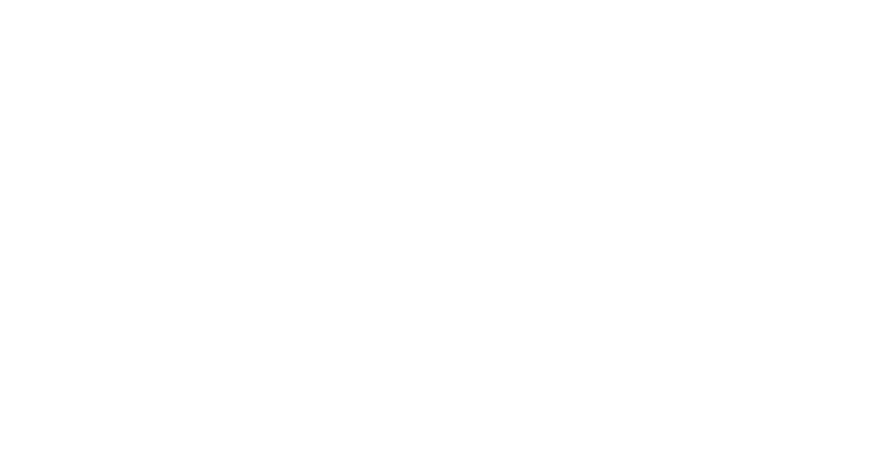
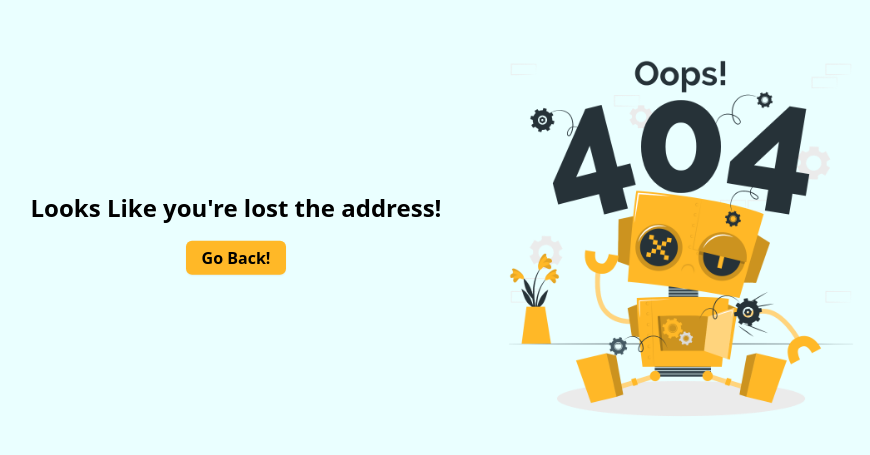
Before and after one commit to webakash1806/LMS-MERN, a React (Vite) app in the folder Client/: page / in a window 1280 px wide. Before the commit this address had no page. Shown: the part 167-622 px from the top of the page, without its empty margins (196-1066 px from the left). Built offline with nearby package versions, Linux system fonts and the light colour scheme.

Commit message:
404 Error page created

```diff
--- a/Client/src/App.jsx
+++ b/Client/src/App.jsx
@@ -3,6 +3,7 @@ import { Route, Routes } from 'react-router-dom'
 
 import AboutUs from './Pages/AboutUs'
 import HomePage from './Pages/HomePage'
+import PageNotFound from './Pages/PageNotFound'
 
 const App = () => {
   return (
@@ -10,6 +11,7 @@ const App = () => {
       <Routes>
         <Route path="/LMS-Client" element={<HomePage />} />
         <Route path="/LMS-Client/about" element={<AboutUs />} />
+        <Route path="*" element={<PageNotFound />} />
       </Routes>
     </>
   )
--- /dev/null
+++ b/Client/src/Pages/PageNotFound.jsx
@@ -0,0 +1,19 @@
+import React from 'react'
+import { Link, useNavigate } from 'react-router-dom'
+
+import Error404 from '../assets/Error404.png'
+
+const PageNotFound = () => {
+    const navigate = useNavigate()
+    return (
+        <div className='bg-[#eaffff] w-screen md:flex-row-reverse h-screen flex flex-col items-center justify-center'>
+            <img className='w-[19rem] sm:w-[22rem] lg:w-[26rem]' src={Error404} alt="404 Page not found Image!" />
+            <div className='flex flex-col items-center justify-center'>
+                <p className='text-[#000] font-bold text-[1.5rem] text-center mx-8'>Looks Like you&#39;re lost the address!</p>
+                <button onClick={() => navigate(-1)} className='mt-4 bg-[#FFB827] text-black p-[5px] px-4 font-semibold rounded-md animate-bounce shadow-sm hover:bg-black hover:text-[#FFB827]'>Go Back!</button>
+            </div>
+        </div>
+    )
+}
+
+export default PageNotFound
```
Also changed, not shown: Client/src/assets/Error404.png (added).
